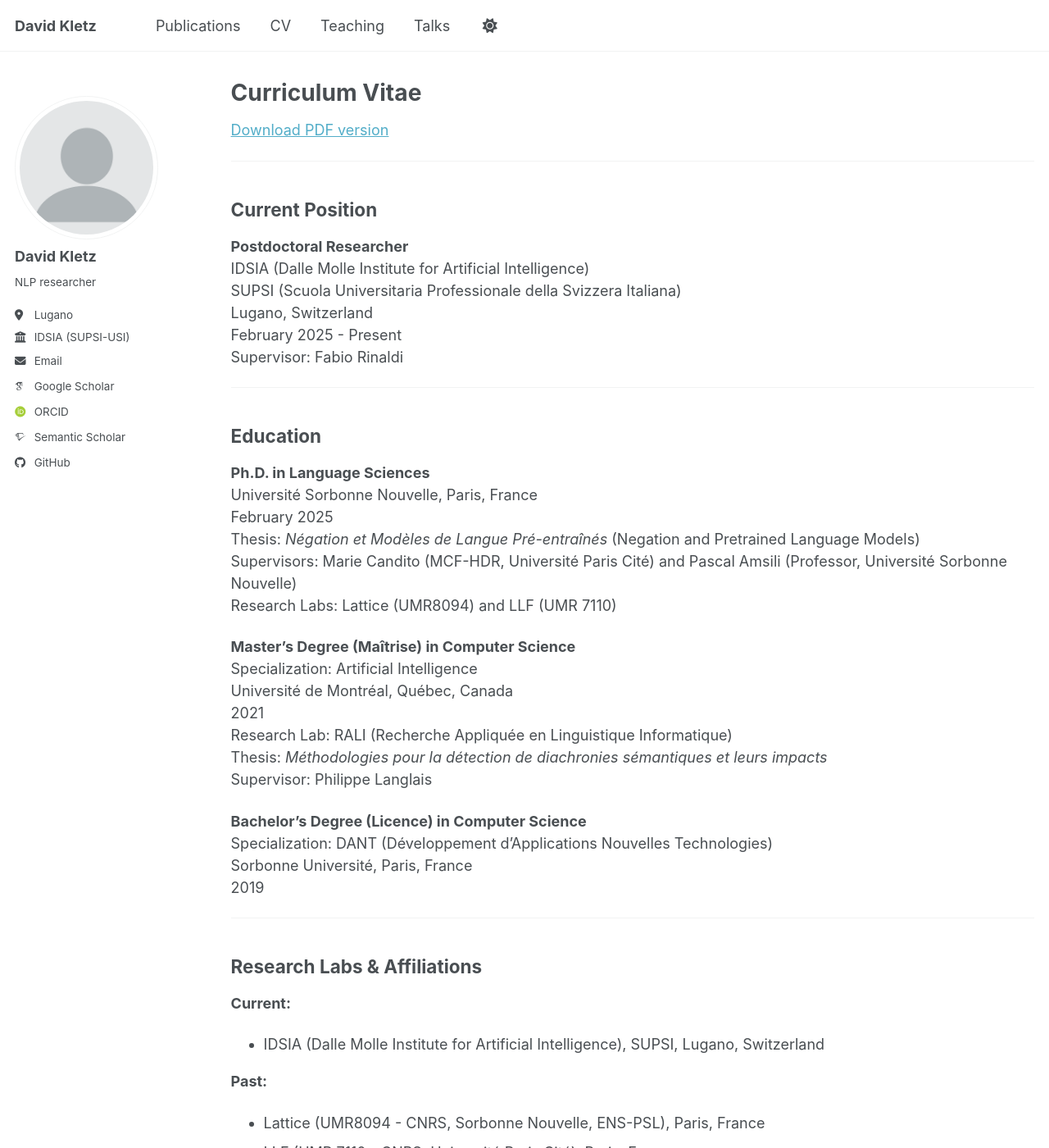
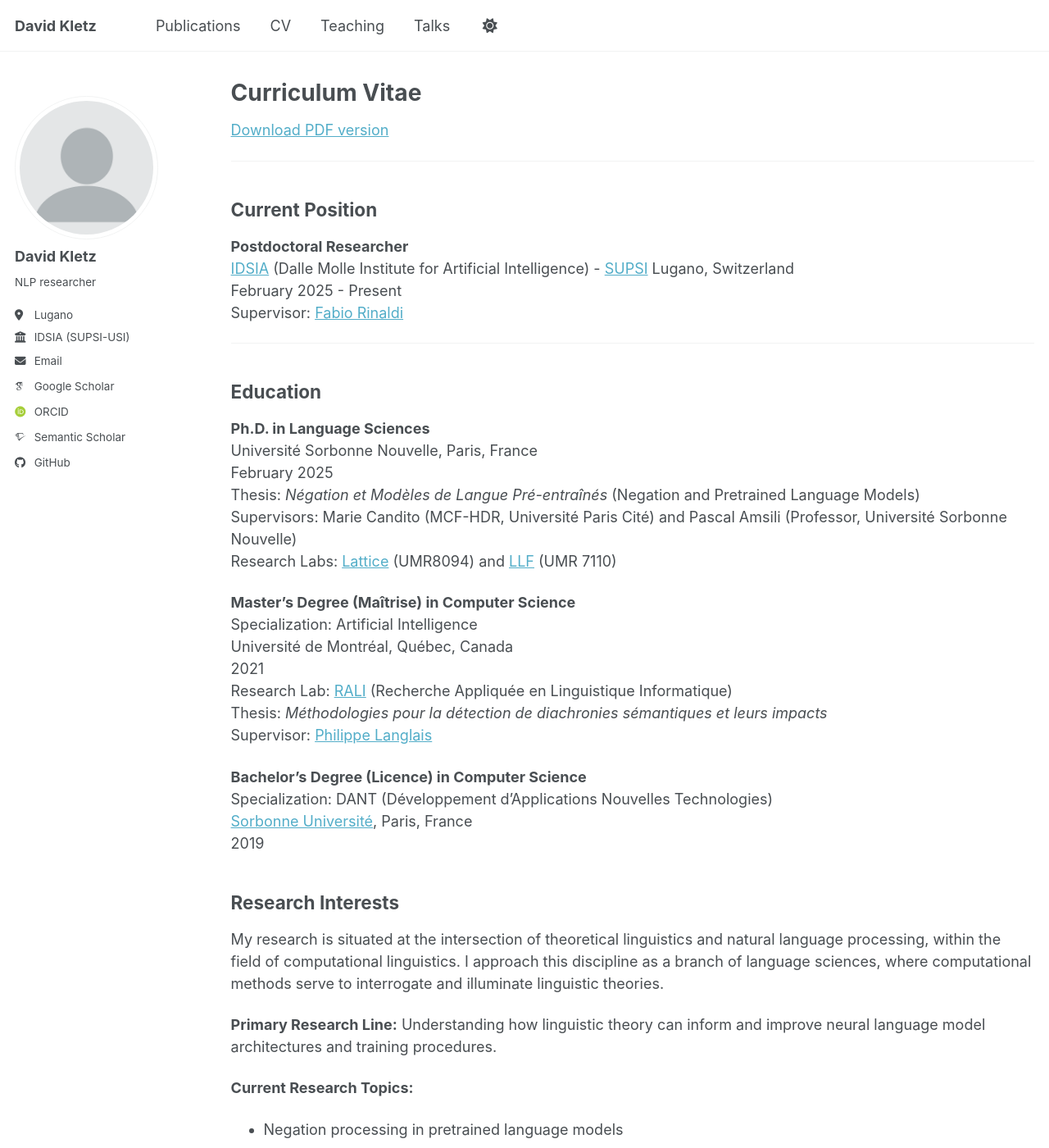
Before and after one commit to davkletz/davkletz.github.io, a Jekyll site: the page built from _pages/cv.md, in a window 1280 px wide and 1400 px high. Shown: the whole window at 82% size. Built offline with Jekyll 4.4.1, drawn with Linux system fonts in a browser that asks for light colours; some web fonts are replaced; a script bundle is joined from its source files by our own code; library files that are not in the unit come from our copies; some of the changed text lies outside the part shown.

Commit message:
Update cv.md

```diff
--- a/_pages/cv.md
+++ b/_pages/cv.md
@@ -16,11 +16,10 @@
 ## Current Position
 
 **Postdoctoral Researcher**
-IDSIA (Dalle Molle Institute for Artificial Intelligence)
-SUPSI (Scuola Universitaria Professionale della Svizzera Italiana)
+[IDSIA](https://www.idsia.usi-supsi.ch/) (Dalle Molle Institute for Artificial Intelligence) - [SUPSI](https://www.supsi.ch/)
 Lugano, Switzerland
 February 2025 - Present
-Supervisor: Fabio Rinaldi
+Supervisor: [Fabio Rinaldi](https://nlp.idsia.ch/PEOPLE/Fabio/fabiorinaldi.html)
 
 ---
 
@@ -31,36 +30,21 @@
 February 2025
 Thesis: *Négation et Modèles de Langue Pré-entraînés* (Negation and Pretrained Language Models)
 Supervisors: Marie Candito (MCF-HDR, Université Paris Cité) and Pascal Amsili (Professor, Université Sorbonne Nouvelle)
-Research Labs: Lattice (UMR8094) and LLF (UMR 7110)
+Research Labs: [Lattice](https://www.lattice.cnrs.fr/) (UMR8094) and [LLF](http://www.llf.cnrs.fr/) (UMR 7110)
 
 **Master's Degree (Maîtrise) in Computer Science**
 Specialization: Artificial Intelligence
 Université de Montréal, Québec, Canada
 2021
-Research Lab: RALI (Recherche Appliquée en Linguistique Informatique)
+Research Lab: [RALI](http://rali.iro.umontreal.ca/rali/fr) (Recherche Appliquée en Linguistique Informatique)
 Thesis: *Méthodologies pour la détection de diachronies sémantiques et leurs impacts*
-Supervisor: Philippe Langlais
+Supervisor: [Philippe Langlais](https://diro.umontreal.ca/repertoire-departement/professeurs/professeur/in/in14396/sg/Philippe%20Langlais/)
 
 **Bachelor's Degree (Licence) in Computer Science**
 Specialization: DANT (Développement d'Applications Nouvelles Technologies)
-Sorbonne Université, Paris, France
+[Sorbonne Université](https://www.sorbonne-universite.fr), Paris, France
 2019
 
-
----
-
-## Research Labs & Affiliations
-
-**Current:**
-- IDSIA (Dalle Molle Institute for Artificial Intelligence), SUPSI, Lugano, Switzerland
-
-**Past:**
-- Lattice (UMR8094 - CNRS, Sorbonne Nouvelle, ENS-PSL), Paris, France
-- LLF (UMR 7110 - CNRS, Université Paris Cité), Paris, France
-- RALI (Université de Montréal), Montréal, Canada
-
-
----
 
 ## Research Interests
 
@@ -135,25 +119,15 @@
 **Viola Gullace** (Scuola Normale Superiore, Pisa & ENS-PSL, Paris)
 November 2023 - June 2024
 Topic: Impact of context polarity on encoding in contextual embeddings
-Co-supervisor: Thierry Poibeau (Lattice)
-Outcome: Master's thesis defended and validated; chapter in my PhD thesis
 
 **Viola Gullace** (Università di Pisa & ENS-PSL, Paris)
 February - May 2023
 Topic: How Do Pretrained Language Models Deal with Negation? The case of Italian
-Co-supervisors: Thierry Poibeau (Lattice), Alessandro Lenci (Pisa), Pascal Amsili  (Lattice)
-Outcome: Master's thesis defended; published paper at CLiC-it 2024; chapter in my PhD thesis
-
-**Leo Rongieras** (Université Paris Cité)
-May - June 2023
-Topic: Impact of context polarity on encoding in contextual embeddings
-Co-supervisor: Marie Candito (LLF)
+Outcome: paper at CLiC-it 2024
 
 **Milena Nedeljkovic** (École Polytechnique)
 January - April 2023
 Topic: Impact of negation on the distribution of lexical items
-Co-supervisor: Marie Candito  (LLF)
-Outcome: Bachelor's thesis defended and validated; results integrated in my PhD thesis
 
 ### Thesis Committee Member
 
```
